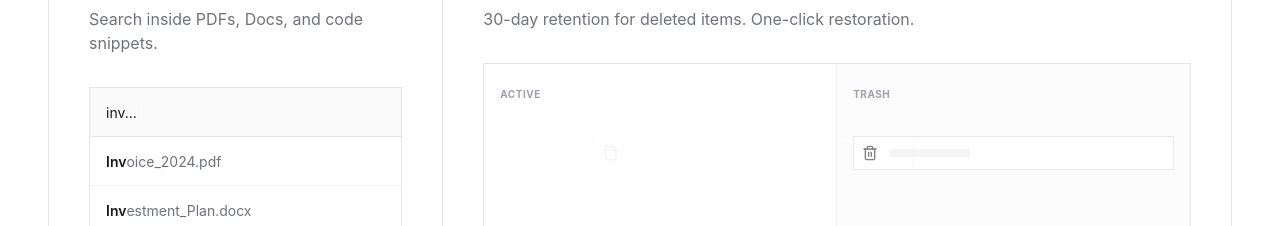
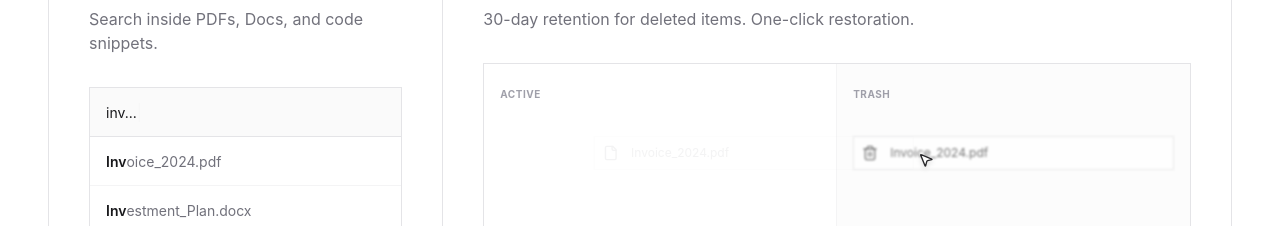
Before and after one commit to abulgit/Mini-Google-Drive, a Next.js app: page / in a window 1280 px wide. Shown: the part 2040-2266 px from the top of the page. Built offline with nearby package versions, Linux system fonts and the light colour scheme; no server answers.

Commit message:
feat(landing): Enhance FeaturesGrid

```diff
--- a/components/landing/FeaturesGrid.tsx
+++ b/components/landing/FeaturesGrid.tsx
@@ -8,6 +8,7 @@ import {
   Eye,
   File,
   FileEdit,
+  MousePointer2,
   RotateCcw,
   Search,
   Share2,
@@ -469,7 +470,9 @@ function TrashCard() {
             className="mt-6 sm:mt-8 w-full p-2 border border-zinc-200 dark:border-zinc-700 flex items-center space-x-2 sm:space-x-3 bg-white dark:bg-zinc-900 z-10 relative"
           >
             <File className="w-3 h-3 sm:w-4 sm:h-4 text-zinc-600 dark:text-zinc-400 shrink-0" />
-            <div className="w-12 sm:w-20 h-2 bg-zinc-100 dark:bg-zinc-800" />
+            <span className="text-[10px] sm:text-xs text-zinc-600 dark:text-zinc-400 truncate">
+              Invoice_2024.pdf
+            </span>
           </motion.div>
         </div>
 
@@ -486,10 +489,12 @@ function TrashCard() {
               repeat: Infinity,
               repeatDelay: 1,
             }}
-            className="mt-6 sm:mt-8 w-full p-2 border border-zinc-200 dark:border-zinc-700 flex items-center space-x-2 sm:space-x-3 bg-white dark:bg-zinc-900 opacity-50 grayscale"
+            className="mt-6 sm:mt-8 w-full p-2 border border-zinc-200 dark:border-zinc-700 flex items-center space-x-2 sm:space-x-3 bg-white dark:bg-zinc-900 opacity-50 grayscale blur-[1px]"
           >
             <Trash2 className="w-3 h-3 sm:w-4 sm:h-4 text-zinc-600 dark:text-zinc-400 shrink-0" />
-            <div className="w-12 sm:w-20 h-2 bg-zinc-100 dark:bg-zinc-800" />
+            <span className="text-[10px] sm:text-xs text-zinc-600 dark:text-zinc-400 truncate">
+              Invoice_2024.pdf
+            </span>
           </motion.div>
         </div>
 
@@ -509,6 +514,56 @@ function TrashCard() {
             <RotateCcw className="w-3 h-3 mr-1" /> Undo
           </button>
         </motion.div>
+
+        {/* Animated Mouse Pointer */}
+        <motion.div
+          initial={{ left: "18%", top: "45%" }}
+          animate={{
+            left: [
+              "18%", // 0: start at file
+              "18%", // 0.15: still at file (waiting)
+              "18%", // 0.2: grab file
+              "65%", // 0.4: drag to trash
+              "65%", // 0.5: release, toast appears
+              "55%", // 0.6: move to undo button
+              "55%", // 0.7: at undo button
+              "55%", // 0.8: click undo
+              "18%", // 1: return to start
+            ],
+            top: [
+              "45%", // 0: start at file
+              "45%", // 0.15: still at file
+              "45%", // 0.2: grab file
+              "45%", // 0.4: drag to trash (same height)
+              "45%", // 0.5: release
+              "75%", // 0.6: move down to undo
+              "75%", // 0.7: at undo button
+              "75%", // 0.8: click undo
+              "45%", // 1: return to start
+            ],
+            scale: [
+              1, // 0: normal
+              1, // 0.15: normal
+              0.8, // 0.2: grab (press down)
+              0.8, // 0.4: dragging
+              1, // 0.5: release
+              1, // 0.6: moving
+              1, // 0.7: at button
+              0.8, // 0.8: click
+              1, // 1: normal
+            ],
+          }}
+          transition={{
+            duration: 4,
+            times: [0, 0.15, 0.2, 0.4, 0.5, 0.6, 0.7, 0.8, 1],
+            repeat: Infinity,
+            repeatDelay: 1,
+            ease: "easeInOut",
+          }}
+          className="absolute z-20 pointer-events-none"
+        >
+          <MousePointer2 className="w-5 h-5 text-zinc-800 dark:text-zinc-200 fill-white dark:fill-zinc-900 drop-shadow-md" />
+        </motion.div>
       </div>
     </div>
   );
--- a/components/landing/Hero.tsx
+++ b/components/landing/Hero.tsx
@@ -13,7 +13,8 @@ interface HeroProps {
 export function Hero({ onGetStarted }: HeroProps) {
   const containerRef = useRef<HTMLDivElement>(null);
   const shardsRef = useRef<HTMLDivElement>(null);
-  const [duplicateStatus, setDuplicateStatus] = useState<DuplicateStatus>("pending");
+  const [duplicateStatus, setDuplicateStatus] =
+    useState<DuplicateStatus>("pending");
 
   // Auto-reset duplicate status after showing success
   useEffect(() => {
@@ -168,12 +169,16 @@ export function Hero({ onGetStarted }: HeroProps) {
               <motion.div
                 className="h-2 w-2 bg-emerald-500 rounded-full"
                 animate={{ opacity: [1, 0.4, 1] }}
-                transition={{ duration: 1.2, repeat: Infinity, ease: "easeInOut" }}
+                transition={{
+                  duration: 1.2,
+                  repeat: Infinity,
+                  ease: "easeInOut",
+                }}
               />
               <span className="text-xs text-zinc-500">
                 Uploading
                 <span className="inline-flex w-4">
-                  {[0, 1, 2].map((i) => (
+                  {[0, 1, 2].map(i => (
                     <motion.span
                       key={i}
                       initial={{ opacity: 0 }}
@@ -196,7 +201,11 @@ export function Hero({ onGetStarted }: HeroProps) {
                 className="h-full bg-zinc-900 dark:bg-zinc-100"
                 initial={{ width: "0%" }}
                 animate={{ width: "100%" }}
-                transition={{ duration: 3, repeat: Infinity, ease: "easeInOut" }}
+                transition={{
+                  duration: 3,
+                  repeat: Infinity,
+                  ease: "easeInOut",
+                }}
               />
             </div>
           </div>
@@ -206,7 +215,12 @@ export function Hero({ onGetStarted }: HeroProps) {
             <div className="flex items-center gap-2">
               <motion.div
                 animate={{ rotateY: [0, 360] }}
-                transition={{ duration: 2, repeat: Infinity, ease: "easeInOut", repeatDelay: 1 }}
+                transition={{
+                  duration: 2,
+                  repeat: Infinity,
+                  ease: "easeInOut",
+                  repeatDelay: 1,
+                }}
               >
                 <Lock className="h-4 w-4 text-zinc-600 dark:text-zinc-400" />
               </motion.div>
@@ -231,7 +245,11 @@ export function Hero({ onGetStarted }: HeroProps) {
                   <div className="flex items-center gap-1.5">
                     <motion.div
                       animate={{ scale: [1, 1.2, 1] }}
-                      transition={{ duration: 2, repeat: Infinity, ease: "easeInOut" }}
+                      transition={{
+                        duration: 2,
+                        repeat: Infinity,
+                        ease: "easeInOut",
+                      }}
                     >
                       <AlertTriangle className="h-3 w-3 text-amber-500" />
                     </motion.div>
@@ -242,7 +260,10 @@ export function Hero({ onGetStarted }: HeroProps) {
                   <div className="mt-2 flex gap-2">
                     <motion.button
                       className="border border-zinc-200 dark:border-zinc-700 px-2 py-1 text-xs text-zinc-500"
-                      whileHover={{ scale: 1.05, backgroundColor: "rgba(0,0,0,0.02)" }}
+                      whileHover={{
+                        scale: 1.05,
+                        backgroundColor: "rgba(0,0,0,0.02)",
+                      }}
                       whileTap={{ scale: 0.95 }}
                       onClick={() => setDuplicateStatus("ignored")}
                     >
@@ -269,7 +290,9 @@ export function Hero({ onGetStarted }: HeroProps) {
                 >
                   <Check className="h-3 w-3 text-emerald-500" />
                   <span className="text-xs font-medium uppercase tracking-widest text-emerald-600 dark:text-emerald-400">
-                    {duplicateStatus === "ignored" ? "Ignored Successfully" : "Merged Successfully"}
+                    {duplicateStatus === "ignored"
+                      ? "Ignored Successfully"
+                      : "Merged Successfully"}
                   </span>
                 </motion.div>
               )}
```
